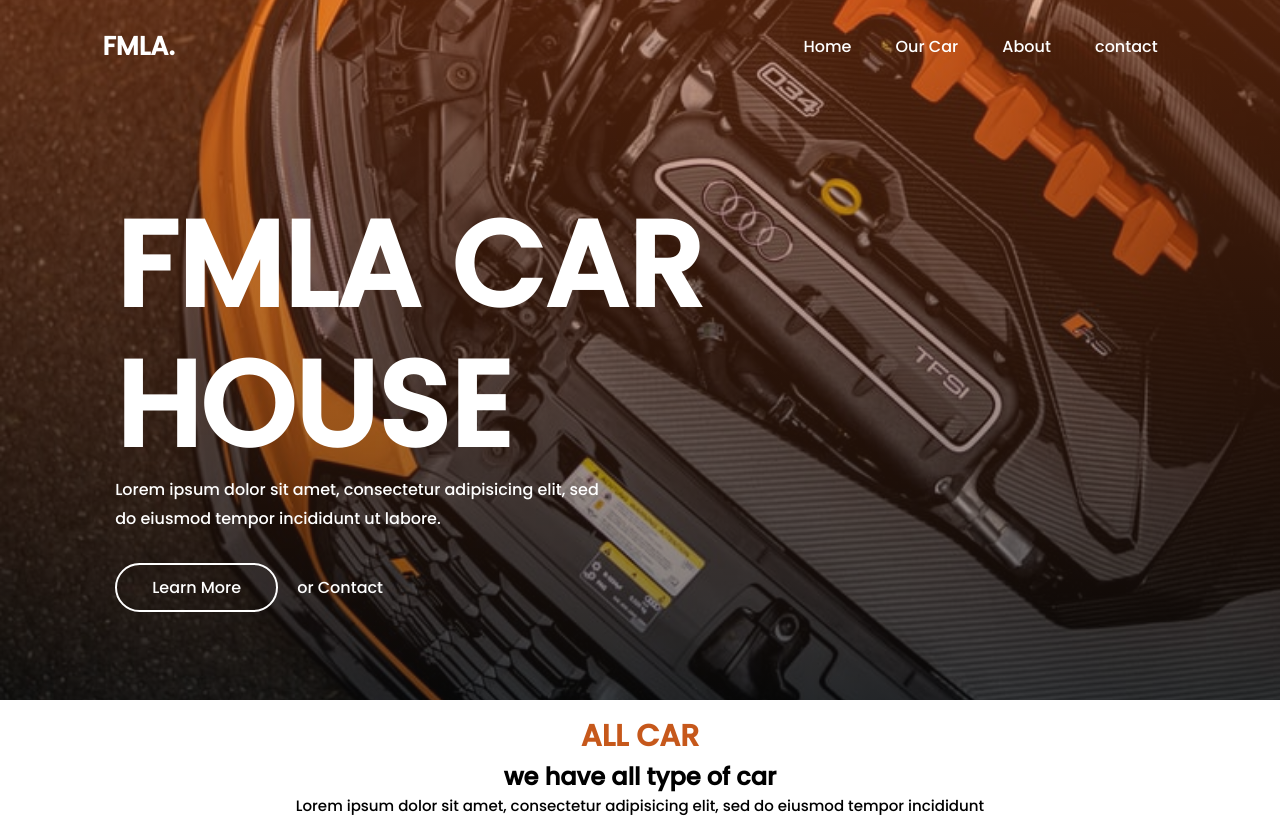
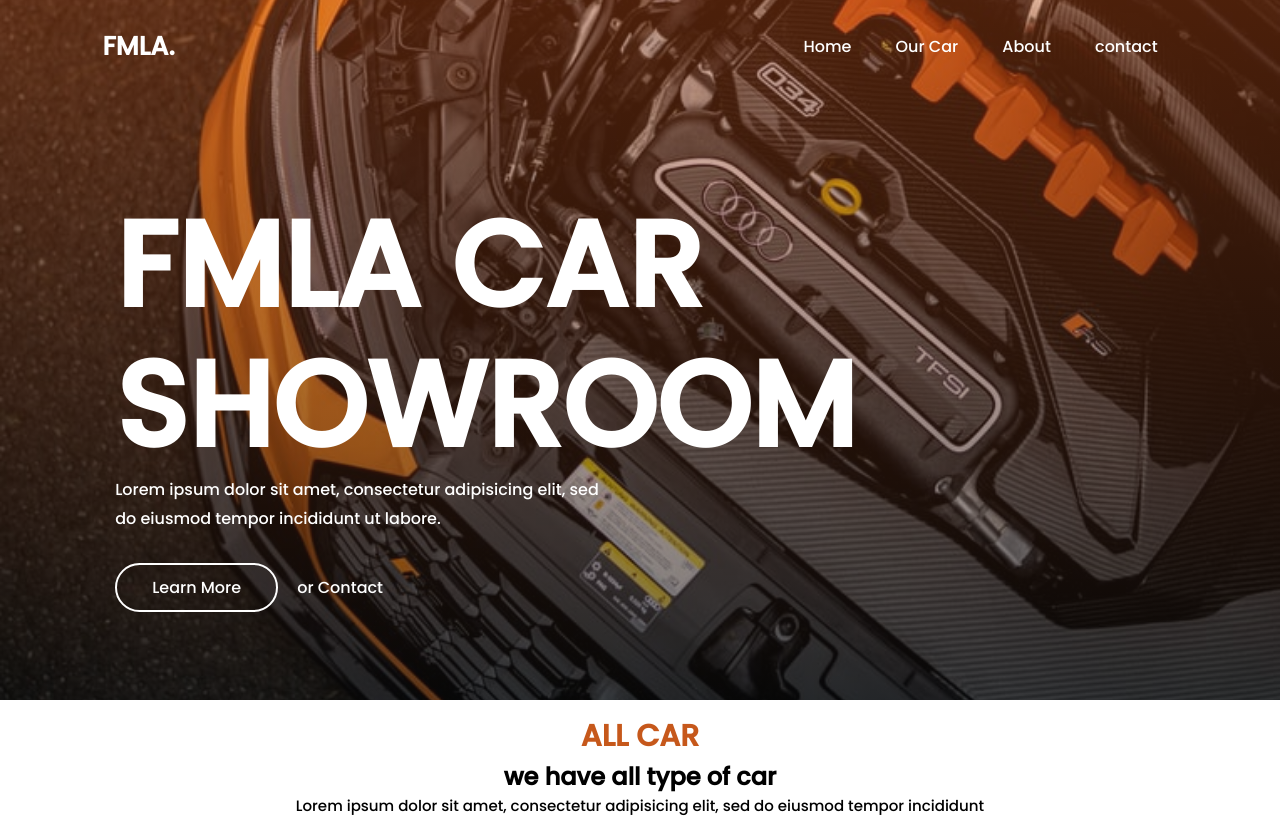
Before and after one commit to MIRTAQITALPUR/FMLA.github.io, a plain HTML site: page index.html in a window 1280 px wide. Shown: the top 820 px of the page. Drawn offline with Linux system fonts and the light colour scheme.

Commit message:
Update index.html

```diff
--- a/index.html
+++ b/index.html
@@ -20,7 +20,7 @@
 		</ul>
 	</nav>
 	<div class="content">
-		<h1>FMLA CAR<br>HOUSE</h1>
+		<h1>FMLA CAR<br>SHOWROOM</h1>
 		<p>Lorem ipsum dolor sit amet, consectetur adipisicing elit, sed do eiusmod
 		tempor incididunt ut labore.</p>
 		<div class="links">
```
